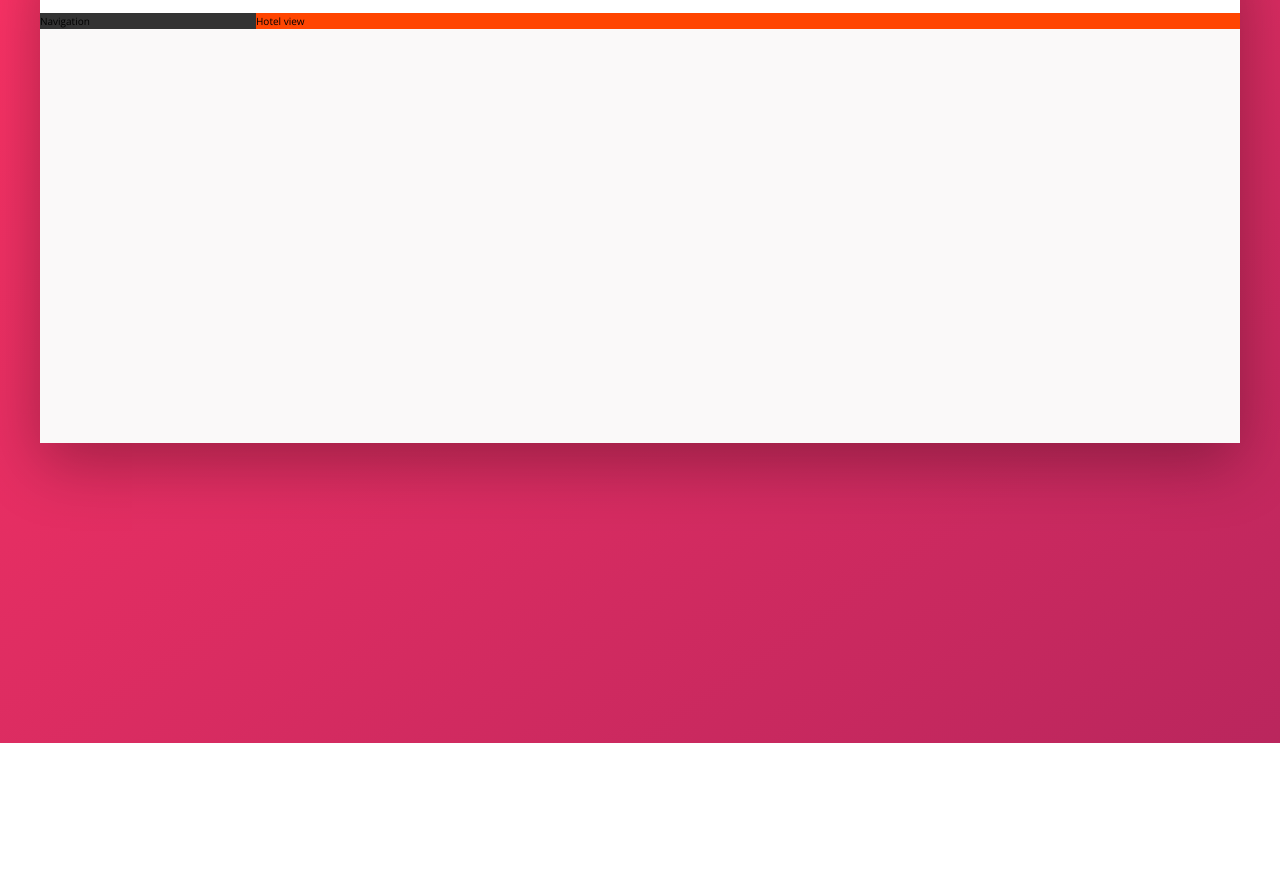
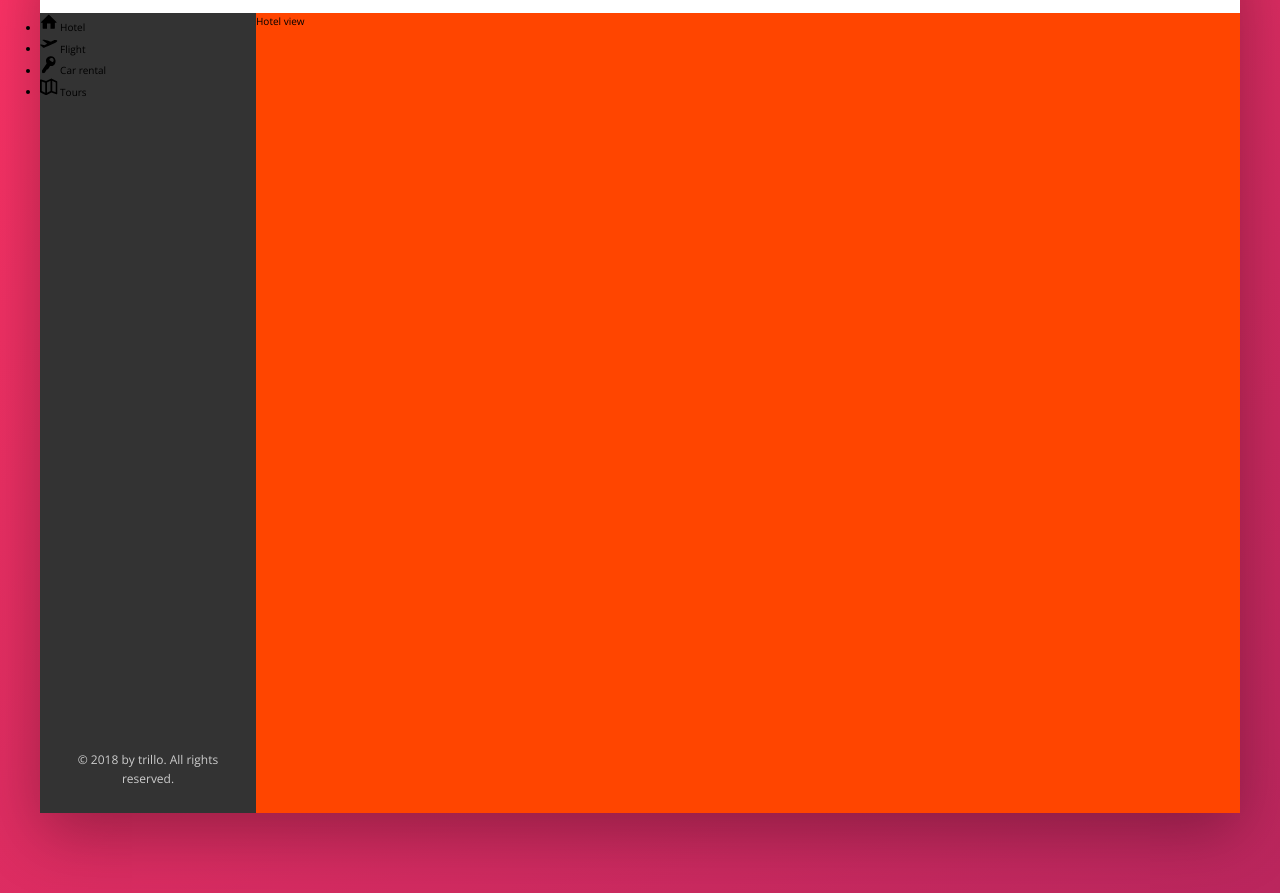
Before and after one commit to milena-mica/Trillo, a website: page index.html in a window 1280 px wide. Shown: the part 137-1030 px from the top of the page. Before the commit the page ends 880 px from the top, so only its background shows below. Drawn offline with nearby package versions, Linux system fonts and the light colour scheme.

Commit message:
Navigation

```diff
--- a/index.html
+++ b/index.html
@@ -48,8 +48,44 @@
 
           <div class="content">
              <nav class="sidebar">
-                Navigation
-             </nav>
+                <ul class="side-nav">
+                  <li class="side-nav__item">
+                    <a href="#" class="side-nav__link"></a>
+                      <svg class="side-nav__icon">
+                        <use xlink:href="img/sprite.svg#icon-home"></use>
+                      </svg>
+                      <span>Hotel</span>
+                  </li>
+                  <li class="side-nav__item">
+                    <a href="#" class="side-nav__link"></a>
+                      <svg class="side-nav__icon">
+                        <use xlink:href="img/sprite.svg#icon-aircraft-take-off"></use>
+                      </svg>
+                      <span>Flight</span>
+                  </li>
+                  <li class="side-nav__item">
+                    <a href="#" class="side-nav__link"></a>
+                      <svg class="side-nav__icon">
+                        <use xlink:href="img/sprite.svg#icon-key"></use>
+                      </svg>
+                      <span>Car rental</span>
+                  </li>
+                  <li class="side-nav__item">
+                    <a href="#" class="side-nav__link"></a>
+                      <svg class="side-nav__icon">
+                        <use xlink:href="img/sprite.svg#icon-map"></use>
+                      </svg>
+                      <span>Tours</span>
+                   </li>
+                 </ul>
+
+                 <div class="legal">
+                     &copy; 2018 by trillo. All rights reserved.
+                 </div>
+              </nav>
+
+
+
              <main class="hotel-view">
                 Hotel view
              </main>
--- a/sass/_components.scss
+++ b/sass/_components.scss
@@ -118,3 +118,39 @@
    }
 
 }
+
+
+/////////////////////////////////////
+//SIDE NAVIGATION
+.side-nav {
+  &__item {
+
+  }
+
+  &__link {
+
+  }
+
+  &__icon {
+    width: 1.75rem;
+    height: 1.75rem;
+   }
+}
+
+
+/////////////////////////////////////
+//LEGAL TEXT
+.legal {
+  font-size: 1.2rem;
+  color: var(--color-grey-light-4);
+  text-align: center;
+  padding: 2.5rem;
+
+}
+
+
+
+
+
+/////////////////////////////////////
+//SIDE NAVIGATION
--- a/sass/_layout.scss
+++ b/sass/_layout.scss
@@ -26,10 +26,18 @@
   background-color: var(--color-grey-dark-1);
 
   flex: 0 0 18%;
+
+  display: flex;
+  flex-direction: column;
+  justify-content: space-between;
 }
 
 .hotel-view {
+  background-color: #fff;
+
+  //TEST
   background-color: orangered;
+  height: 80rem;
 
   flex: 1;
 }
```
Also changed, not shown: css/style.css.
